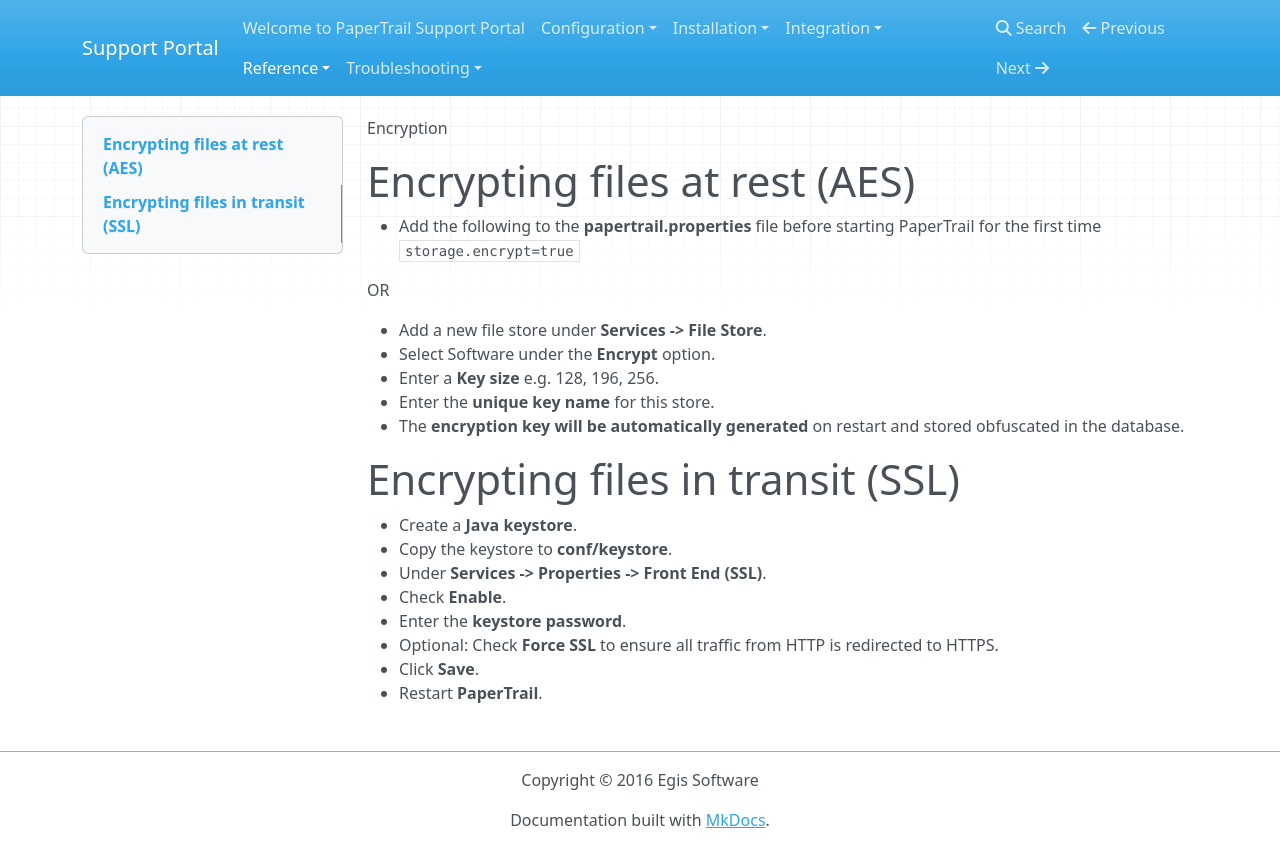
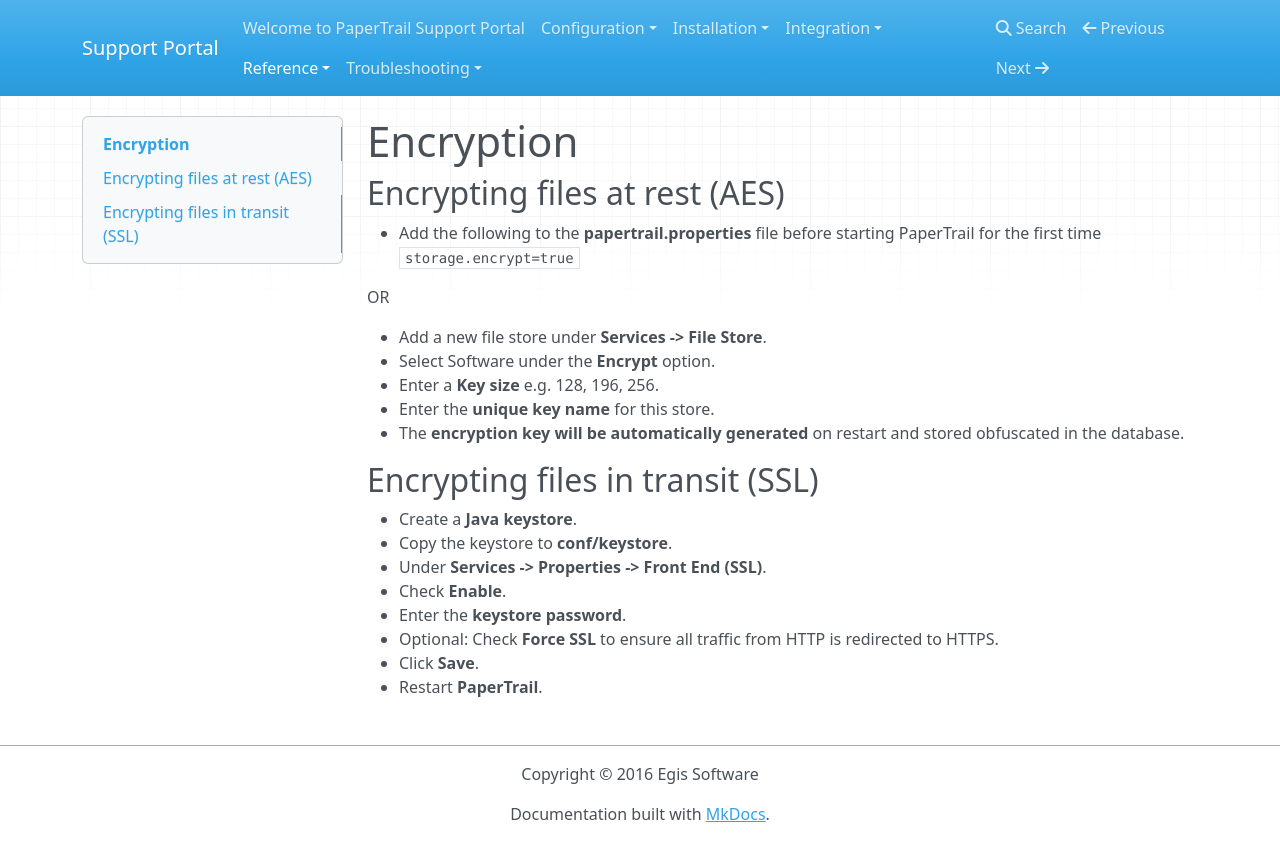
Before and after one commit to ryanegis/support-portal, an MkDocs documentation site: the page built from docs/Reference/Encryption.md, in a window 1280 px wide. Shown: the top 867 px of the page. Built offline with MkDocs 1.6.1, drawn with Linux system fonts in a browser that asks for light colours; nearby versions of some CDN libraries; old or Windows-style settings are respelled for this version of MkDocs.

Commit message:
Encryption headlined

```diff
--- a/docs/Reference/Encryption.md
+++ b/docs/Reference/Encryption.md
@@ -1,6 +1,6 @@
-Encryption
+# Encryption
 
-# Encrypting files at rest (AES)
+## Encrypting files at rest (AES)
 
 *  Add the following to the __papertrail.properties__ file before starting PaperTrail for the first time
 `storage.encrypt=true`
@@ -13,7 +13,7 @@ OR
 *  Enter the __unique key name__ for this store.
 *  The __encryption key will be automatically generated__ on restart and stored obfuscated in the database.
 
-# Encrypting files in transit (SSL)
+## Encrypting files in transit (SSL)
 
 *  Create a __Java keystore__.
 *  Copy the keystore to __conf/keystore__.
```
